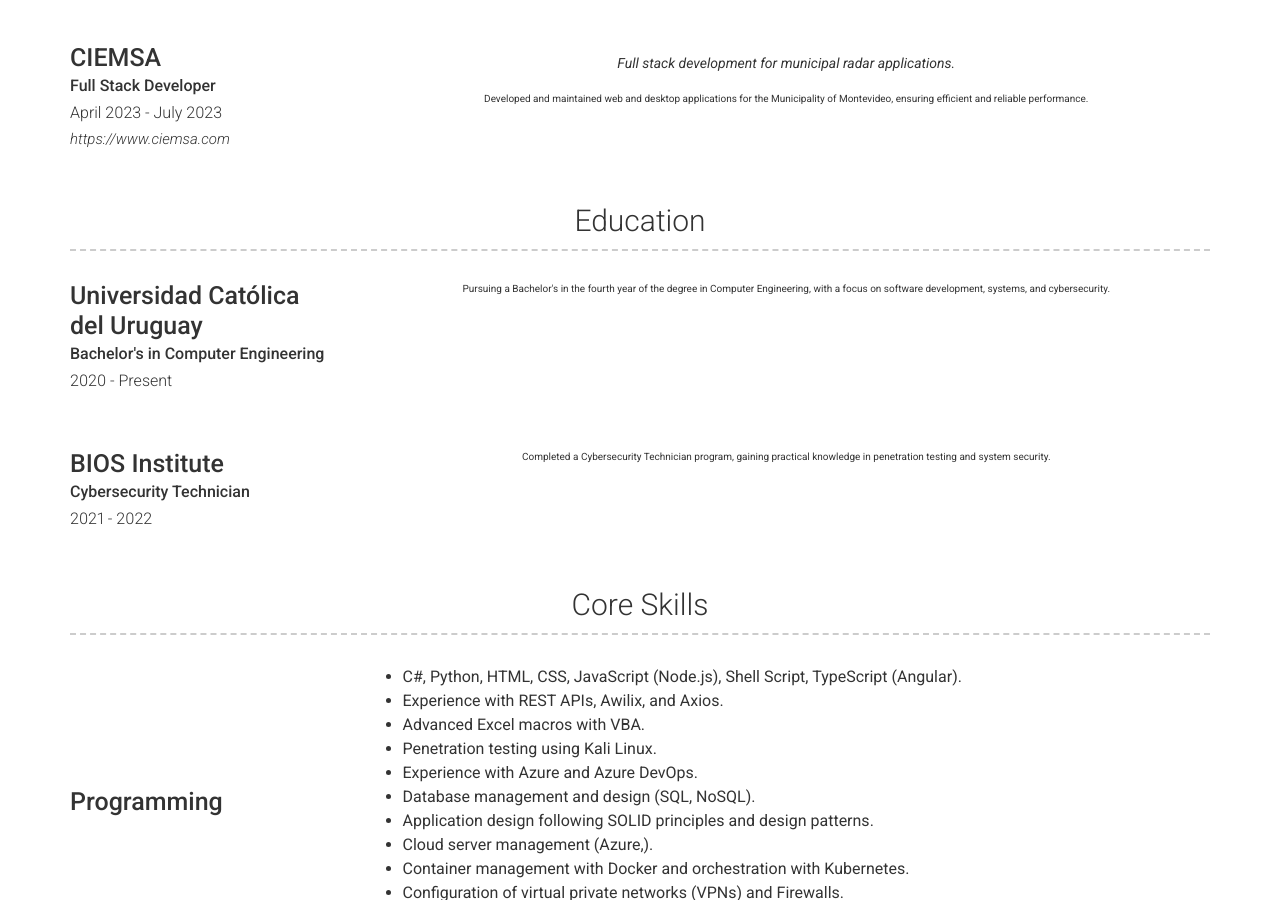
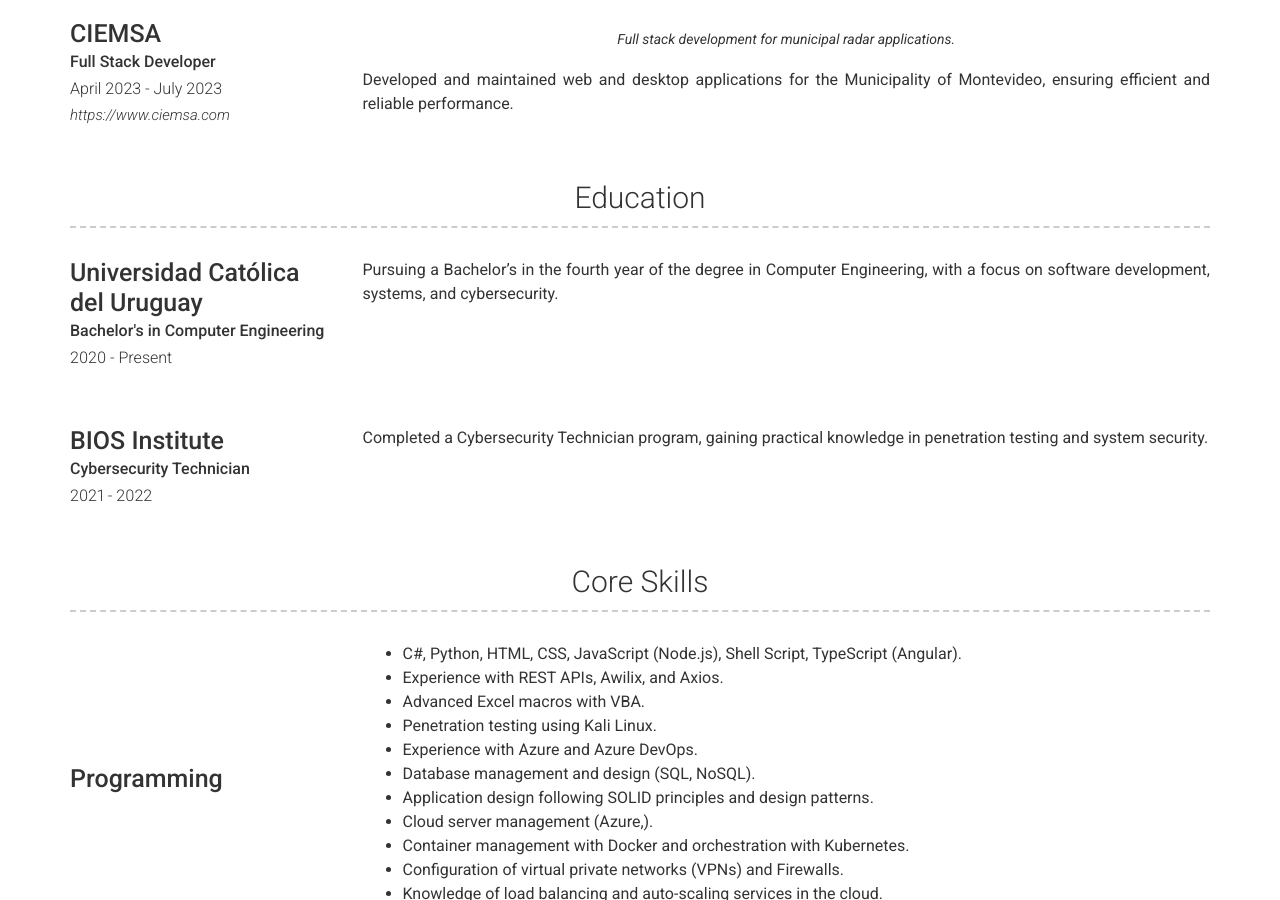
Before and after one commit to sebastianfori/sebastianfori.github.io, a Jekyll site: the page built from index.md, in a window 1280 px wide and 900 px high, scrolled down 964 px. Built offline with Jekyll 4.4.1, drawn with Linux system fonts in a browser that asks for light colours; nearby versions of some CDN libraries.

Commit message:
Update _config.yml

```diff
--- a/_config.yml
+++ b/_config.yml
@@ -13,14 +13,8 @@ phone: +598 91286606
 # Dark Mode (true/false/never)
 darkmode: false
 
-# Additional icon links
-additional_links:
-  - title: GitHub
-    icon: fab fa-github
-    url: https://github.com/your-profile
-
 # About Section
-about_profile_image: images/profile.jpg
+about_profile_image: Sebastian Forische.jpg
 about_content: |
   I am an enthusiastic and driven computer science professional with a deep passion for technology.
   I strive to make meaningful contributions by leveraging my skills in communication, teamwork, and technical expertise
@@ -46,9 +40,8 @@ content:
         quote: >
           Automation and application development in O2C Technology Experts
         description: |
-          <div class="text-center">
             Designed and implemented automation tools for business processes, ensuring scalability and maintenance in complex systems.
-          </div>
+
 
       - layout: left
         title: CIEMSA
@@ -58,9 +51,8 @@ content:
         quote: >
           Full stack development for municipal radar applications.
         description: |
-          <div class="text-center">
             Developed and maintained web and desktop applications for the Municipality of Montevideo, ensuring efficient and reliable performance.
-          </div>
+
 
   - title: Education
     layout: list
@@ -70,18 +62,14 @@ content:
         sub_title: Bachelor's in Computer Engineering
         caption: 2020 - Present
         description: |
-          <div class="text-center">
             Pursuing a Bachelor's in the fourth year of the degree in Computer Engineering, with a focus on software development, systems, and cybersecurity.
-          </div>
 
       - layout: left
         title: BIOS Institute
         sub_title: Cybersecurity Technician
         caption: 2021 - 2022
         description: |
-          <div class="text-center">
               Completed a Cybersecurity Technician program, gaining practical knowledge in penetration testing and system security.
-          </div>
 
 
   - title: Core Skills
```
